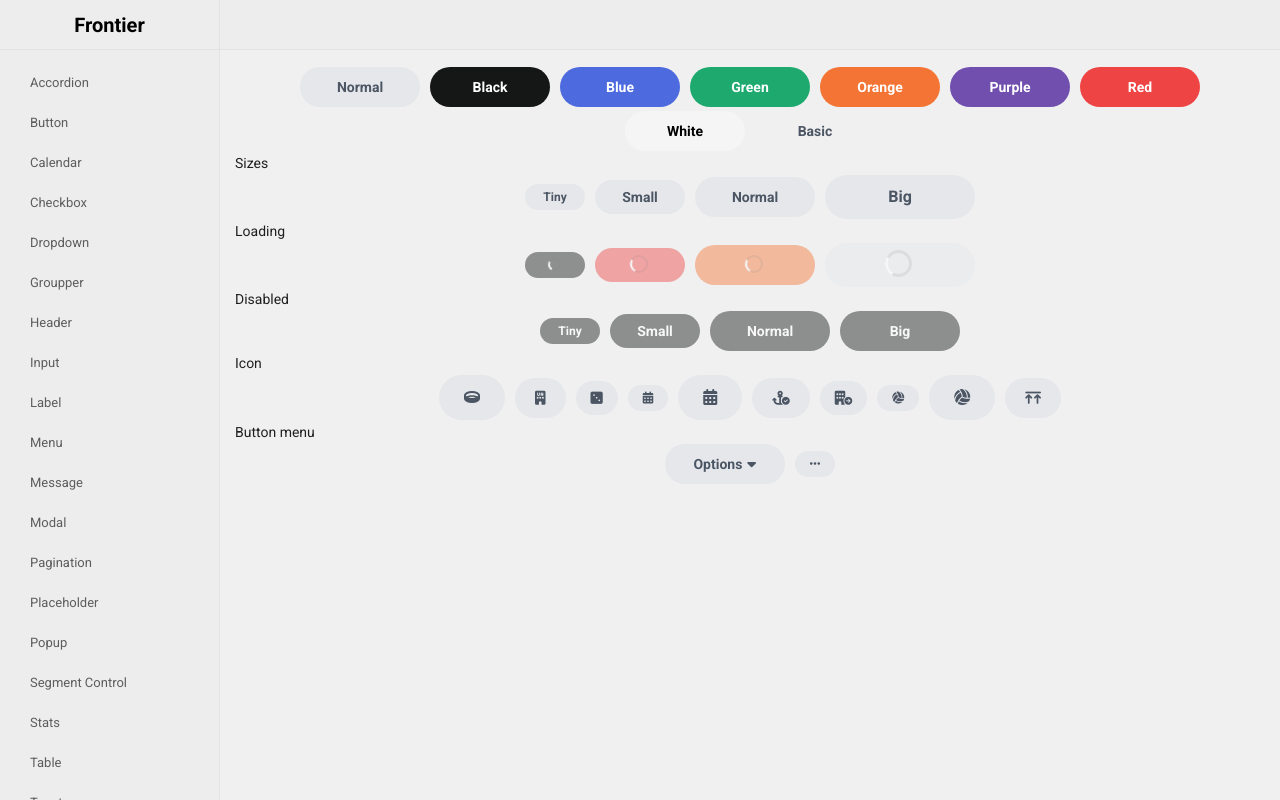
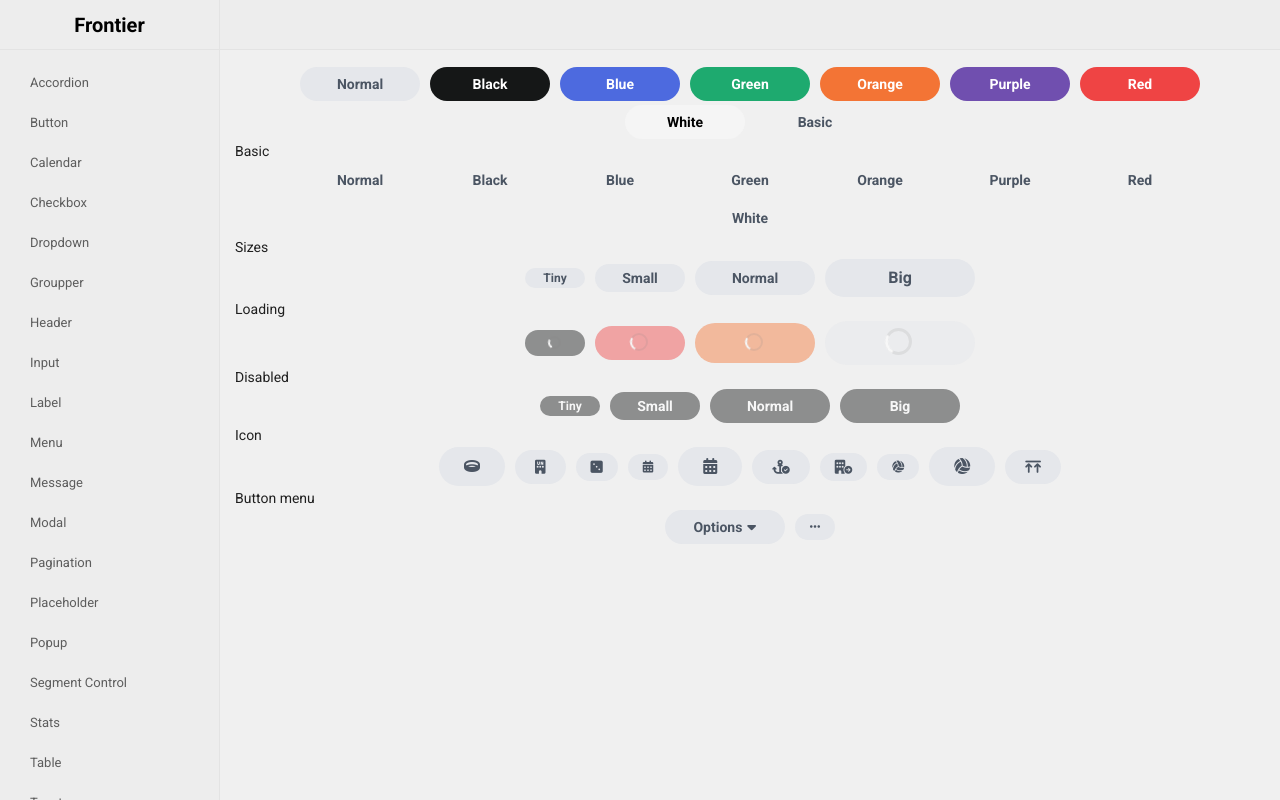
Before and after one commit to sanchezand/react-frontier, a React (Create React App) app: page / in a window 1280 px wide. Built offline with nearby package versions, Linux system fonts and the light colour scheme; what i18next-resources-to-backend would draw is missing.

Commit message:
Styling and popup fixes

```diff
--- a/package.json
+++ b/package.json
@@ -1,6 +1,6 @@
 {
 	"name": "react-frontier",
-	"version": "2.0.26",
+	"version": "2.0.27",
 	"description": "Frontier react component library",
 	"repository": "git@github.com:sanchezand/react-frontier.git",
 	"main": "dist/index.min.js",
--- a/src/components/Header.tsx
+++ b/src/components/Header.tsx
@@ -57,7 +57,7 @@ var Header = (props: HeaderProps)=>{
 	}, [props.loaderSize, props.size]);
 
 	return <div
-		className={classNames(style.header, props.className)}
+		className={classNames('fr2 header', style.header, props.className)}
 		data-loading={props.loading || undefined}
 		data-size={props.size || (props.loading ? 'small' : 'normal')}
 		data-centered={props.centered!==false || undefined}
--- a/src/components/Input.tsx
+++ b/src/components/Input.tsx
@@ -202,7 +202,7 @@ var Input = React.forwardRef((props: InputProps, ref: Ref<HTMLInputElement|HTMLT
 			)}
 			<div className={style.content}>
 				{props.calendar ? (
-					<Popover.Trigger handle={handle} render={<div />}>
+					<Popover.Trigger handle={handle} className={style.popupTrigger} render={<div />}>
 						{InputElem}
 					</Popover.Trigger>
 				) : InputElem}
--- a/src/components/Popup.tsx
+++ b/src/components/Popup.tsx
@@ -7,6 +7,7 @@ interface PopupProps extends PropsWithChildren{
 	trigger: any,
 	style?: React.CSSProperties,
 	basic?: boolean,
+	openOnHover?: boolean,
 	containWidth?: boolean,
 	containHeight?: boolean,
 	className?: string,
@@ -14,12 +15,8 @@ interface PopupProps extends PropsWithChildren{
 }
 
 var Popup = (props: PopupProps)=>{
-	useEffect(()=>{
-
-	}, []);
-
 	return <Popover.Root>
-		<Popover.Trigger render={props.trigger} />
+		<Popover.Trigger openOnHover={props.openOnHover} render={props.trigger} />
 		<Popover.Portal>
 			<Popover.Positioner sideOffset={8} style={{ zIndex: props.zIndex || 1000 }}>
 				<Popover.Popup
--- a/src/site/demos/ButtonDemo.tsx
+++ b/src/site/demos/ButtonDemo.tsx
@@ -18,6 +18,17 @@ var ButtonDemo = ()=>{
 			<Button text='Red' color={'red'} />
 			<Button text='White' color={'white'} />
 			<Button text='Basic' basic />
+		</div>
+		<div className="section head">Basic</div>
+		<div className="demo buttons">
+			<Button text='Normal' basic />
+			<Button text='Black' basic color={'black'} disabled={false} />
+			<Button text='Blue' basic color={'blue'} />
+			<Button text='Green' basic color={'green'} />
+			<Button text='Orange' basic color={'orange'} />
+			<Button text='Purple' basic color={'purple'} />
+			<Button text='Red' basic color={'red'} />
+			<Button text='White' basic color={'white'} />
 		</div>
 		<div className="section head">Sizes</div>
 		<div className="demo buttons">
--- a/src/site/demos/GroupperDemo.tsx
+++ b/src/site/demos/GroupperDemo.tsx
@@ -1,6 +1,6 @@
 import React, { useEffect, useState } from 'react';
 import { useTranslation } from 'react-i18next';
-import { Button, Groupper, Input, Table } from '../../components';
+import { Button, Groupper, Input, Table, Toolbar } from '../../components';
 
 interface GroupperDemoProps{
 
@@ -53,7 +53,12 @@ var GroupperDemo = (props: GroupperDemoProps)=>{
 		</Groupper>
 
 		<Groupper title={"test"} style={{ maxWidth: 500, margin: 'auto', marginTop: 15 }} fitted>
-			<Table details>
+			<Toolbar fitted>
+				<Toolbar.Item text='Test' />
+				<Toolbar.Item text='Test' />
+				<Toolbar.Item text='Test' />
+			</Toolbar>
+			<Table fitted details>
 				<Table.Head title='frontierO' titleRight={(
 					<Button text='button' size='tiny' iconName='wrench' color='blue' />
 				)} />
--- a/src/site/demos/InputDemo.tsx
+++ b/src/site/demos/InputDemo.tsx
@@ -31,7 +31,9 @@ var InputDemo = (props: InputDemoProps)=>{
 			onSelected: setCalVal,
 			date: calVal,
 			format: 'YYYY-MM-DD HH:mm'
-		}} />
+		}} buttons={(
+			<Button text='LMAO' />
+		)} />
 		<Input label='Test' value={valTest} onChange={setValTest} iconName='ticket' comment='Comment test' style={{ marginTop: 15 }} />
 		<Input label='Test' required textarea style={{ marginTop: 15 }} />
 		<Dropdown value={1} label='Test' required items={[
--- a/src/style/button.module.scss
+++ b/src/style/button.module.scss
@@ -14,6 +14,7 @@
 	text-decoration: none;
 	min-width: 120px;
 	font-weight: 700;
+	line-height: 14px;
 
 	.iconRight{
 		margin-right: 0;
@@ -110,7 +111,10 @@
 		}
 	}
 
-	&[data-basic]:not(:hover){
-		background-color: transparent !important;
+	&[data-basic]{
+		&:not(:hover){
+			color: #4B5563;
+			background-color: transparent !important;
+		}
 	}
 }
--- a/src/style/groupper.module.scss
+++ b/src/style/groupper.module.scss
@@ -117,8 +117,11 @@ $GROUPPER_SECTION_BORDER: 1px solid var(--color-gray-200);
 
 			:global(.toolbar){
 				margin: 0;
+				border-radius: 0;
 			}
 			:global(table){
+				margin: 0 !important;
+				width: 100% !important;
 				border-radius: 0;
 				box-shadow: none;
 			}
--- a/src/style/header.module.scss
+++ b/src/style/header.module.scss
@@ -43,6 +43,12 @@ $header-sizes:
 	}
 	&[data-centered]{
 		align-items: center;
+		.text{
+			text-align: center;
+		}
+		.subtext{
+			text-align: center;
+		}
 	}
 	&[data-loading]{
 		.text{
--- a/src/style/input.module.scss
+++ b/src/style/input.module.scss
@@ -27,6 +27,12 @@ $BORDER_RADIUS: 8px;
 
 	&[data-actions] > .content{
 		display: flex;
+		.popupTrigger{
+			flex-grow: 100;
+			> .input{
+				height: 100%;
+			}
+		}
 		.input{
 			border-top-right-radius: 0;
 			border-bottom-right-radius: 0;
```
